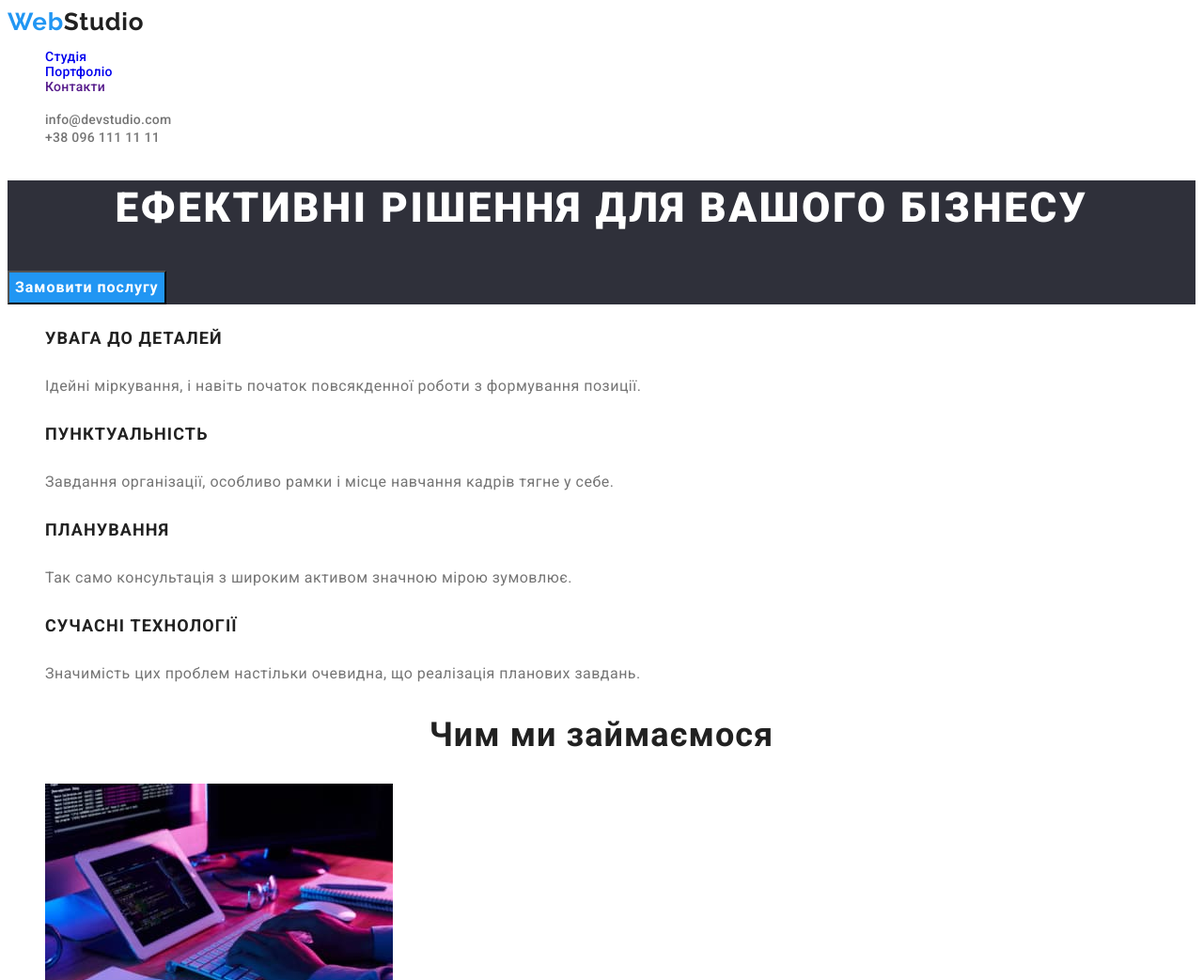
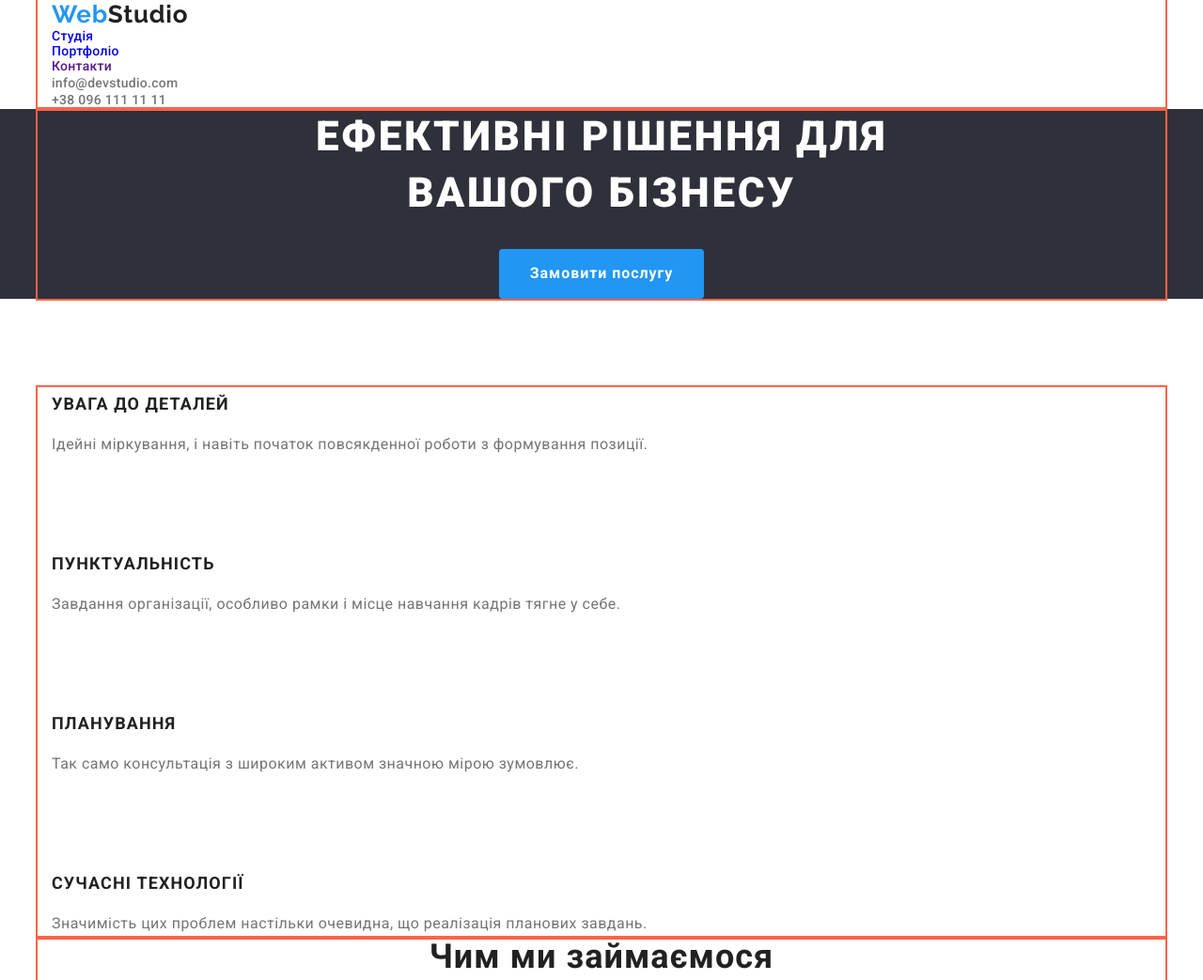
Before and after one commit to AndriiKostenko84/goit-markup-hw-03, a plain HTML site: page index.html in a window 1280 px wide. Shown: the top 1043 px of the page at 94% size. Drawn offline with nearby package versions, Linux system fonts and the light colour scheme.

Commit message:
Блокова в index

```diff
--- a/css/styles.css
+++ b/css/styles.css
@@ -1,25 +1,38 @@
 :root {
   --brand-color: #757575;
   --main-title-color: #212121;
-    --accent-color: #2196F3;
-    --third-color: #FFFFFF;
-
-
-
+  --accent-color: #2196f3;
+  --third-color: #ffffff;
 }
-
 
 body {
   background-color: var(--third-color);
   font-family: "Roboto", sans-serif;
-
 }
 .list {
+  padding: 0;
+  margin: 0;
   list-style: none;
 }
 
 .link {
   text-decoration: none;
+}
+h1,
+h2,
+h3,
+p,
+ul {
+  margin-top: 0;
+  margin-bottom: 0;
+}
+.container {
+  width: 1200px;
+  padding-right: 15px;
+  padding-left: 15px;
+  margin-left: auto;
+  margin-right: auto;
+  outline: 2px solid tomato;
 }
 
 /* ----Header------- */
@@ -44,7 +57,6 @@ body {
   font-size: 14px;
   line-height: 1.14;
   letter-spacing: 0.02em;
-
 }
 
 .site-nav .link:hover,
@@ -52,7 +64,6 @@ body {
   color: var(--accent-color);
 }
 .contacts .contacts-item {
-
   font-weight: 500;
   font-size: 14px;
   line-height: 1.14;
@@ -68,17 +79,29 @@ body {
 /* -------Hero------- */
 .hero {
   background-color: #2f303a;
+
 }
 .hero-title {
+  width: 696px;
+  margin-left: auto;
+  margin-right: auto;
+  margin-bottom: 30px;
   font-weight: 900;
   font-size: 44px;
   line-height: 1.36;
   text-align: center;
   letter-spacing: 0.06em;
   text-transform: uppercase;
-  color:var(--third-color);
+  color: var(--third-color);
 }
 .btn-hero {
+  min-width: 216px;
+  min-height: 50px;
+  padding: 10px 32px;
+  border-radius: 4px;
+  margin-left: auto;
+  margin-right: auto;
+  border: 1px solid transparent;
   font-family: inherit;
   font-weight: 700;
   font-size: 16px;
@@ -93,7 +116,7 @@ body {
 }
 .btn-hero:hover,
 .btn-hero:focus {
-    color: #188CE8;
+  color: #188ce8;
 }
 
 /* -------Hero------- */
@@ -115,7 +138,10 @@ body {
 }
 
 .feature-title {
-    font-family: 'Roboto';
+  width: 270px;
+  margin-top: 94px;
+  margin-bottom: 10px;
+  font-family: "Roboto";
   font-style: normal;
   font-size: 18px;
   line-height: 2;
@@ -124,8 +150,7 @@ body {
 }
 
 .feature-text {
-
-  font-family: 'Roboto';
+  font-family: "Roboto";
   font-style: normal;
   font-size: 16px;
   line-height: 1.88;
@@ -137,6 +162,8 @@ body {
 
 /* -----Work----- */
 .section-title {
+  margin-bottom: 50px;
+  min-width: 366px;
   font-size: 36px;
   line-height: 1.16;
   text-align: center;
@@ -147,10 +174,11 @@ body {
 
 /* -----Our Team----- */
 .team {
-  background-color: #F5F4FA;
+  background-color: #f5f4fa;
 }
 
 .heading {
+  margin-bottom: 10px;
   font-weight: 500;
   font-size: 16px;
   line-height: 1.18;
@@ -176,7 +204,7 @@ body {
 
 /* ----footer---- */
 .footer {
-    background-color: #2F303A;
+  background-color: #2f303a;
 }
 .logo-footer {
   color: var(--third-color);
@@ -216,7 +244,6 @@ body {
   letter-spacing: 0.03em;
   color: #212121;
   border-style: none;
-
 }
 .button .button-projects:hover,
 .button .button-projects:focus {
--- a/index.html
+++ b/index.html
@@ -5,17 +5,24 @@
     <meta http-equiv="X-UA-Compatible" content="IE=edge" />
     <meta name="viewport" content="width=device-width, initial-scale=1.0" />
     <title>WebStudio</title>
+    <!-- Fonts -->
     <link rel="preconnect" href="https://fonts.googleapis.com" />
     <link rel="preconnect" href="https://fonts.gstatic.com" crossorigin />
     <link
       href="https://fonts.googleapis.com/css2?family=Raleway:wght@700&family=Roboto:wght@400;500;700;900&display=swap"
       rel="stylesheet"
     />
+    <!--modern normalize  -->
+    <link rel="stylesheet" href="https://cdnjs.cloudflare.com/ajax/libs/modern-normalize/1.1.0/modern-normalize.min.css"
+      integrity="sha512-wpPYUAdjBVSE4KJnH1VR1HeZfpl1ub8YT/NKx4PuQ5NmX2tKuGu6U/JRp5y+Y8XG2tV+wKQpNHVUX03MfMFn9Q=="
+      crossorigin="anonymous" referrerpolicy="no-referrer" />
+      <!-- Link -->
     <link rel="stylesheet" href="./css/styles.css" />
   </head>
   <body>
     <!-- Шапка -->
     <header class="header">
+      <div class="container">
       <nav>
         <a href="" class="logo">Web<span class="logo-header">Studio</span></a>
         <ul class="site-nav list">
@@ -26,26 +33,26 @@
       </nav>
       <ul class="contacts list">
         <li>
-          <a href="mailto:info@devstudio.com" class="contacts-item link"
-            >info@devstudio.com</a
-          >
+          <a href="mailto:info@devstudio.com" class="contacts-item link">info@devstudio.com</a>
         </li>
         <li>
-          <a href="tel:+380961111111" class="contacts-item link"
-            >+38 096 111 11 11</a
-          >
+          <a href="tel:+380961111111" class="contacts-item link">+38 096 111 11 11</a>
         </li>
       </ul>
+      </div>
     </header>
     <!-- Головна -->
     <main>
       <!-- Замовити послугу -->
       <section class="hero">
+        <div class="container">
           <h1 class="hero-title">Ефективні рішення для вашого бізнесу</h1>
           <button class="btn-hero" type="button">Замовити послугу</button>
+        </div>
        </section>
       <!-- features -->
       <section class="features">
+        <div class="container">
         <h2 class="visually-hidden">Особливості</h2>
         <ul class="features list">
           <li>
@@ -76,83 +83,52 @@
             </p>
           </li>
         </ul>
+        </div>
       </section>
       <!-- Work -->
       <section class="work list">
+        <div class="container">
         <h2 class="section-title">Чим ми займаємося</h2>
           <ul class="list">
           <li>
-            <img
-              src="./images/type.jpg"
-              alt="друкує"
-              width="370"
-              height="294"
-            />
+            <img src="./images/type.jpg" alt="друкує" width="370" height="294" />
           </li>
           <li>
-            <img
-              src="./images/phone.jpg"
-              alt="дзвонить"
-              width="370"
-              height="294"
-            />
+            <img src="./images/phone.jpg" alt="дзвонить" width="370" height="294" />
           </li>
         <li>
-            <img
-              src="./images/tablet.jpg"
-              alt="працює на планшеті"
-              width="370"
-              height="294"
-            />
+          <img src="./images/tablet.jpg" alt="працює на планшеті" width="370" height="294" />
          </li>
         </ul>
+        </div>
       </section>
       <!-- Our team -->
       <section class="team">
+        <div class="container">
         <h2 class="section-title">Наша команда</h2>
         <ul class="photo-list list">
           <li>
-            <img
-              src="./images/igor.jpg"
-              alt="Ігор Дем'яненко"
-              width="270"
-              height="260"
-            />
+            <img src="./images/igor.jpg" alt="Ігор Дем'яненко" width="270" height="260" />
              <h3 class="heading">Ігор Дем'яненко</h3>
             <p class="job-heading" lang="en">Product Designer</p>
           </li>
           <li>
-            <img
-              class="photo"
-              src="./images/olga.jpg"
-              alt="Ольга Рєпіна"
-              width="270"
-              height="260"
-            />
+            <img class="photo" src="./images/olga.jpg" alt="Ольга Рєпіна" width="270" height="260" />
             <h3 class="heading">Ольга Рєпіна</h3>
             <p class="job-heading" lang="en">Frontend Developer</p>
           </li>
           <li>
-            <img
-              src="./images/mykola.jpg"
-              alt="Микола Тарасов"
-              width="270"
-              height="260"
-            />
+              <img src="./images/mykola.jpg" alt="Микола Тарасов" width="270" height="260" />
               <h3 class="heading">Микола Тарасов</h3>
               <p class="job-heading" lang="en">Marketing</p>
           </li>
           <li>
-            <img
-              src="./images/mukhaylo.jpg"
-              alt="Михайло Єрмаков"
-              width="270"
-              height="260"
-            />
+            <img src="./images/mukhaylo.jpg" alt="Михайло Єрмаков" width="270" height="260" />
             <h3 class="heading">Михайло Єрмаков</h3>
             <p class="job-heading" lang="en">UI Designer</p>
           </li>
         </ul>
+        </div>
       </section>
     </main>
     <!-- Футер -->
```
Lines whose indentation alone changed are shown as unchanged.
